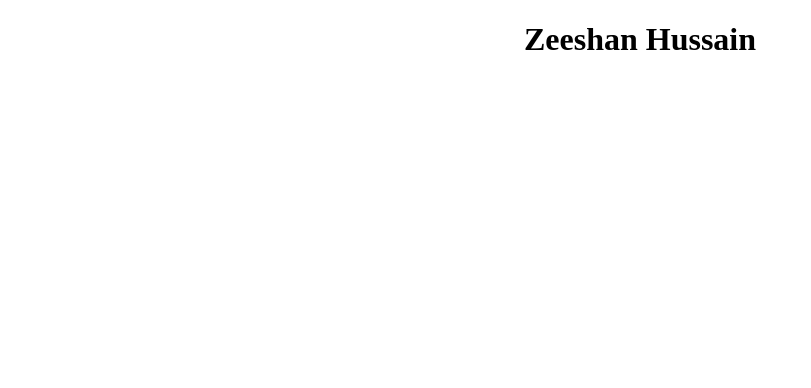
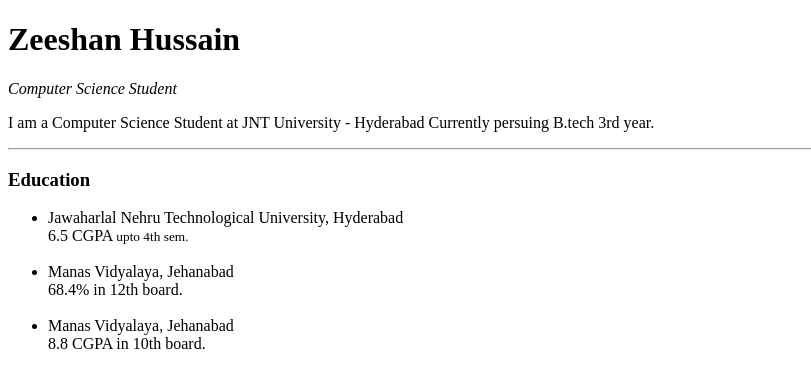
Before and after one commit to zeeshan1414/old-zeeshan1414.github.io, a plain HTML site: page index.html in a window 1280 px wide. Shown: the whole page, without its empty margins (0-811 px from the left). Drawn offline with Linux system fonts and the light colour scheme.

Commit message:
Added Bio and Education

```diff
--- a/index.html
+++ b/index.html
@@ -1,10 +1,39 @@
 <!DOCTYPE html>
 <html lang="en" dir="ltr">
-  <head>
-    <meta charset="utf-8">
-    <title>My first Page</title>
-  </head>
-  <body>
-    <h1 style="text-align: center;">Zeeshan Hussain</h1>
-  </body>
+
+<head>
+  <meta charset="utf-8">
+  <title>Zeeshan's Personal Site</title>
+</head>
+
+<body>
+  <h1>Zeeshan Hussain</h1>
+  <p><em>Computer Science Student</em></p>
+  <p>
+    I am a Computer Science Student at JNT University - Hyderabad
+    Currently persuing B.tech 3rd year.
+  </p>
+  <hr>
+  <h3>
+    Education <br>
+  </h3>
+  <ul>
+    <li>
+      Jawaharlal Nehru Technological University, Hyderabad <br>
+      6.5 CGPA <small>upto 4th sem.</small> <br>
+    </li>
+    <br>
+    <li>
+      Manas Vidyalaya, Jehanabad <br>
+      68.4% in 12th board. <br>
+    </li>
+    <br>
+    <li>
+      Manas Vidyalaya, Jehanabad <br>
+      8.8 CGPA in 10th board. <br>
+    </li>
+    <br>
+  </ul>
+</body>
+
 </html>
```
